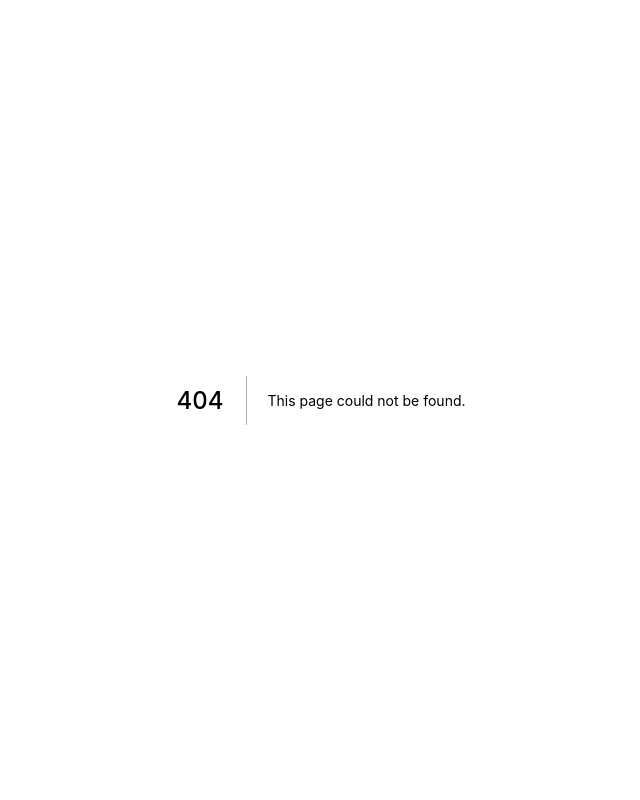
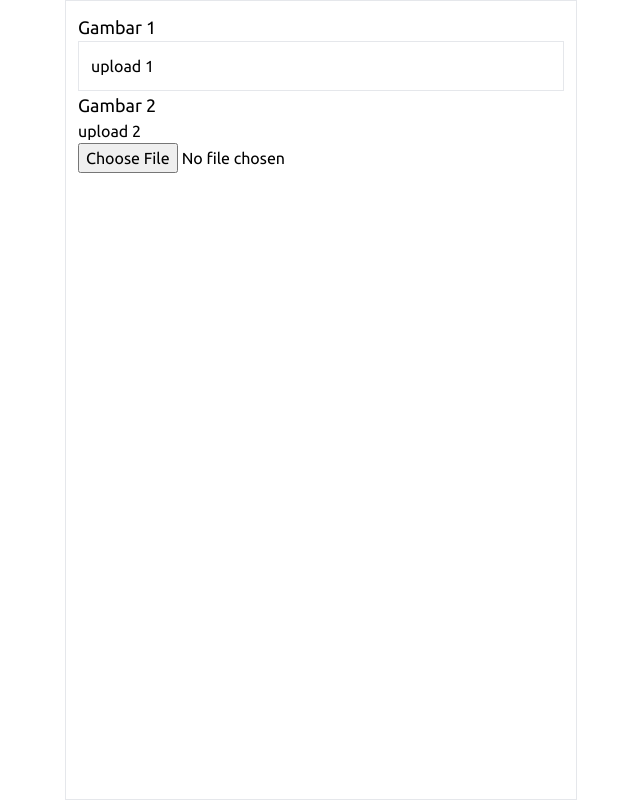
Before and after one commit to arizkyana/nextjs-tricks, a Next.js app: page /cover-profile in a window 1280 px wide. Before the commit this address had no page. Shown: the whole page, without its empty margins (319-959 px from the left). Built offline with nearby package versions, Linux system fonts and the light colour scheme.

Commit message:
add upload double

```diff
--- /dev/null
+++ b/src/containers/create-posts/index.js
@@ -0,0 +1 @@
+export { default } from "./libraries/create-post";
--- /dev/null
+++ b/src/containers/create-posts/libraries/create-post.jsx
@@ -0,0 +1,12 @@
+import TextCreatePost from "./elements/content-types/text.create-post";
+import FilesCreatePost from "./elements/content-types/files.create-post";
+
+const CreatePost = ({ contentType = "text" }) => {
+  return (
+    <>
+      <FilesCreatePost />
+    </>
+  );
+};
+
+export default CreatePost;
--- /dev/null
+++ b/src/pages/cover-profile.jsx
@@ -0,0 +1,73 @@
+import { useState } from "react";
+
+const CoverProfile = () => {
+  const [previewCover, setPreviewCover] = useState();
+  const [previewProfile, setPreviewProfile] = useState();
+
+  const handleChangeFileCover = (e) => {
+    const files = e.target.files; // FileList -> {0: File, length: 1}
+    // const user = {
+    //   name: "Deka",
+    // };
+
+    // user.name;
+    // user['name'];
+
+    if (files) {
+      setPreviewCover(URL.createObjectURL(files[0]));
+    }
+    console.log("files > ", files);
+  };
+  const handleChangeFileProfile = (e) => {
+    const files = e.target.files; // FileList -> {0: File, length: 1}
+    // const user = {
+    //   name: "Deka",
+    // };
+
+    // user.name;
+    // user['name'];
+
+    if (files) {
+      setPreviewProfile(URL.createObjectURL(files[0]));
+    }
+    console.log("files > ", files);
+  };
+
+  return (
+    <div className="max-w-lg h-screen mx-auto border">
+      <div className="p-3">
+        <div className="w-full">
+          <h1 className="text-lg">Gambar 1</h1>
+          <label
+            htmlFor="upload-cover"
+            className="border inline-block p-3 w-full"
+          >
+            upload 1<div>{previewCover && <img src={previewCover} />}</div>
+            <input
+              // multiple
+              type="file"
+              id="upload-cover"
+              accept="image/*"
+              className="hidden"
+              onChange={handleChangeFileCover}
+            />
+          </label>
+        </div>
+        <div>
+          <h1 className="text-lg">Gambar 2</h1>
+          <label htmlFor="upload-profile">
+            upload 2<div>{previewProfile && <img src={previewProfile} />}</div>
+            <input
+              type="file"
+              id="upload-profile"
+              accept="image/*"
+              onChange={handleChangeFileProfile}
+            />
+          </label>
+        </div>
+      </div>
+    </div>
+  );
+};
+
+export default CoverProfile;
--- a/src/pages/create-post.jsx
+++ b/src/pages/create-post.jsx
@@ -14,6 +14,7 @@ const initialValues = {
 
 const CreatePost = () => {
   const [previews, setPreviews] = useState();
+
   const {
     createPost: { loading },
     doSubmit,
```
Also changed, not shown: src/containers/create-posts/libraries/elements/content-types/files.create-post.jsx (added), src/containers/create-posts/libraries/elements/content-types/text.create-post.jsx (added), src/containers/create-posts/libraries/elements/modals/form.create-post.jsx (added), src/containers/create-posts/libraries/elements/modals/modal.create-post.jsx (added).
